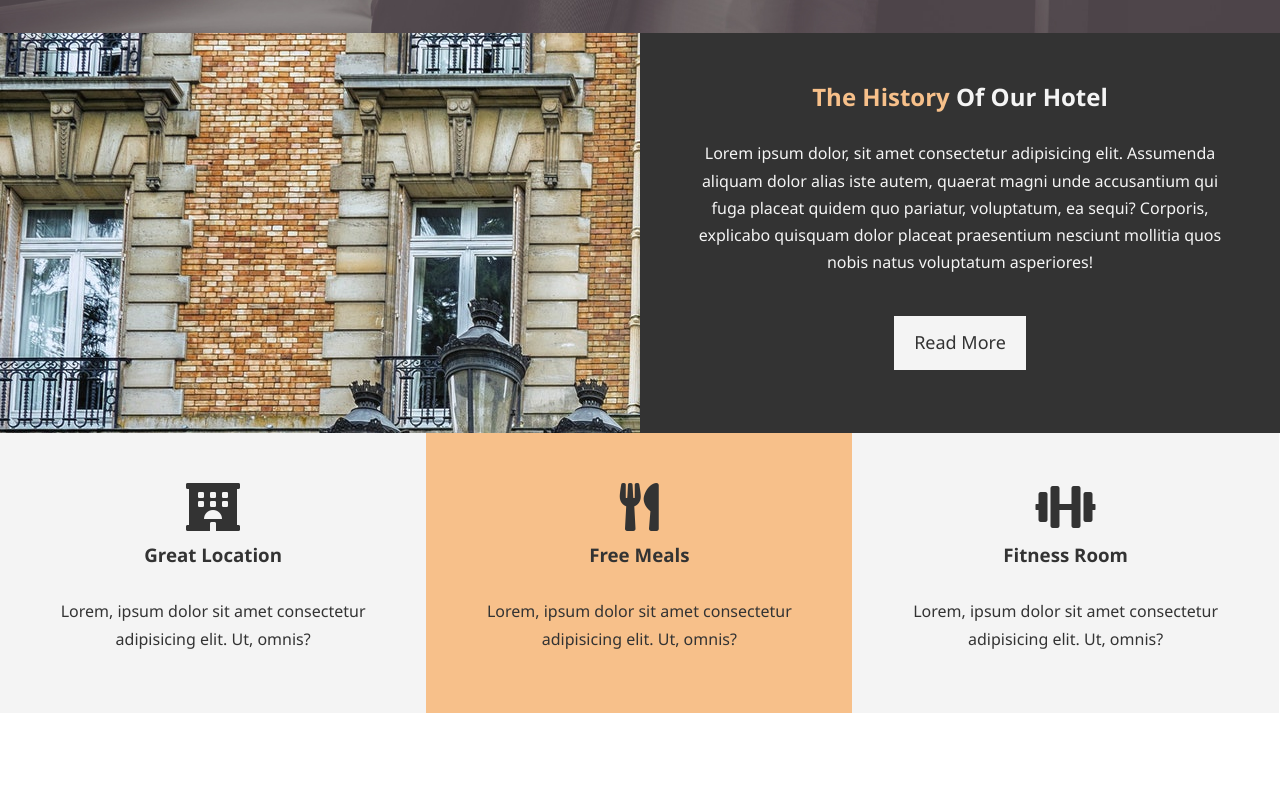
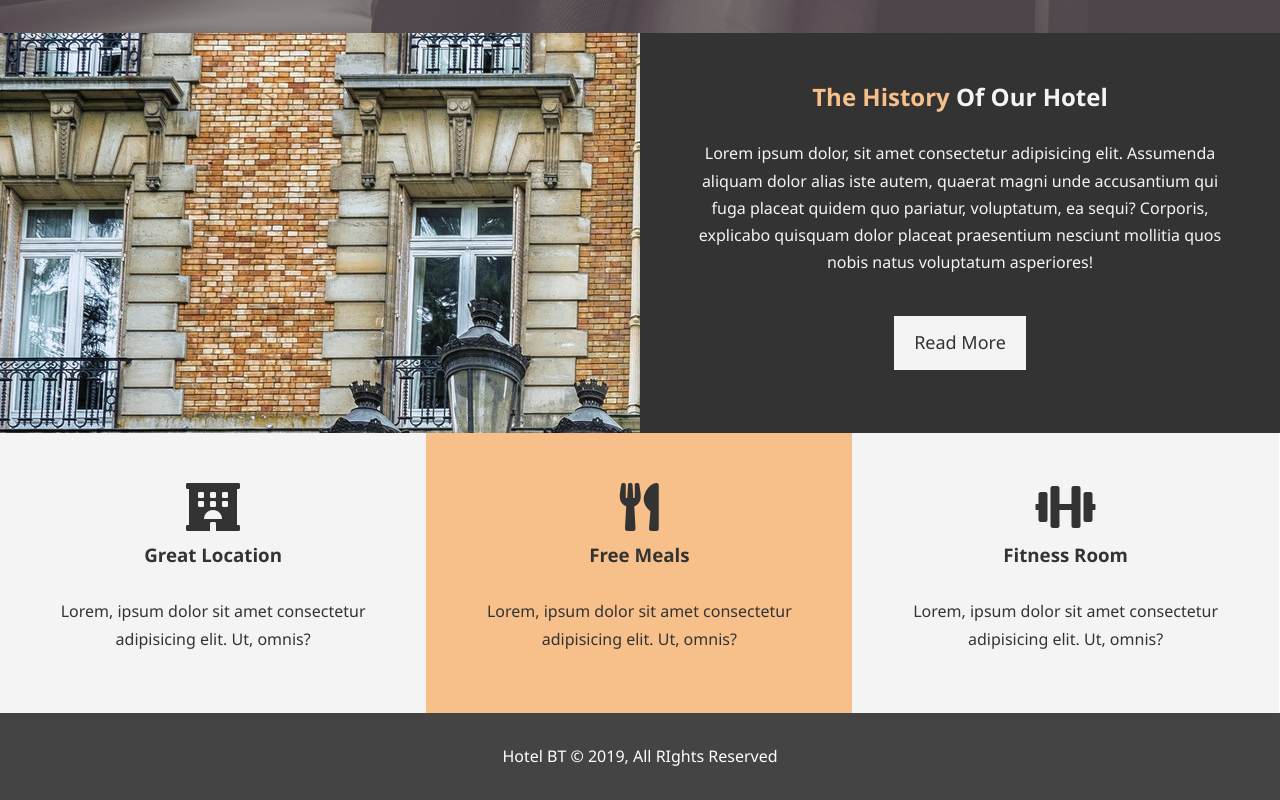
Before and after one commit to IPRIESPM/hotel-website, a website built with Vite: page index.html in a window 1280 px wide. Shown: the part 634-1434 px from the top of the page. Before the commit the page ends 1347 px from the top, so only its background shows below. Built offline with nearby package versions, Linux system fonts and the light colour scheme.

Commit message:
feat: :sparkles: add footer section

```diff
--- /dev/null
+++ b/assets/css/footer.css
@@ -0,0 +1,6 @@
+#main-footer {
+    text-align: center;
+    background: #444;
+    color: #fff;
+    padding: 20px;
+}
--- a/assets/css/style.css
+++ b/assets/css/style.css
@@ -7,3 +7,4 @@
 @import url("./showcase.css");
 @import url("./home-info.css");
 @import url("./features.css");
+@import url("./footer.css");
--- a/index.html
+++ b/index.html
@@ -78,6 +78,13 @@
             <p>Lorem, ipsum dolor sit amet consectetur adipisicing elit. Ut, omnis?</p>
         </div>
     </section>
+
+    <div class="clr"></div>
+
+    <footer id="main-footer">
+        <p>Hotel BT &copy; 2019, All RIghts Reserved</p>
+    </footer>
+</body>
 </body>
 
 </html>
```
